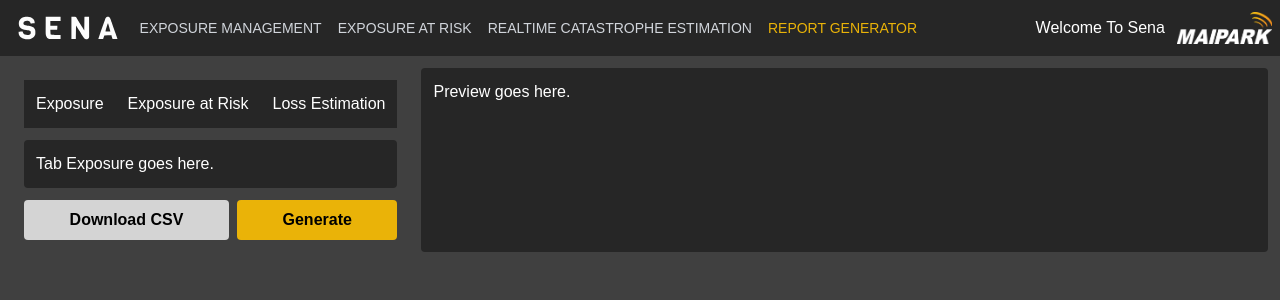
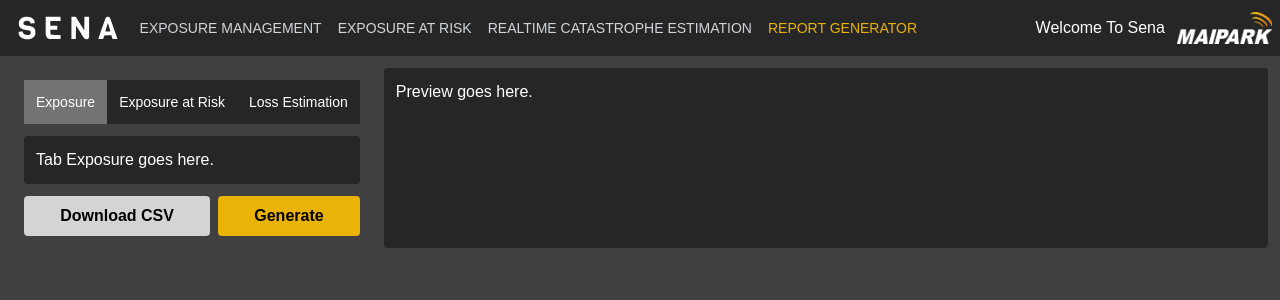
Before and after one commit to asbp/sena-ergen, a Nuxt app: page / in a window 1280 px wide. Shown: the top 300 px of the page. Built offline with nearby package versions, Linux system fonts and the light colour scheme; a web font is replaced by a local one.

Commit message:
fix bug background on hot reloading

```diff
--- a/components/TabView.vue
+++ b/components/TabView.vue
@@ -21,15 +21,15 @@
 
 <template>
   <div class="flex flex-col">
-    <div class="flex w-100 mb-3">
+    <div class="flex w-100 bg-neutral-800 mb-3 text-sm">
       <template v-for="(tabPage, index) in tabPages">
-        <button class="grow bg-neutral-800 text-white p-3" @click="() => setActiveTab(index)"
-          :class="{ 'bg-neutral-600': activeTab === index }">
+        <button class="grow text-white p-3" @click="() => setActiveTab(index)"
+          :class="{ 'bg-neutral-500': activeTab === index }">
           {{ tabPage?.props?.title
           }}</button>
       </template>
     </div>
-    <div class="bg-neutral-800rounded">
+    <div class="bg-neutral-800 rounded">
       <component :is="tabPages?.[activeTab]" />
     </div>
   </div>
```
